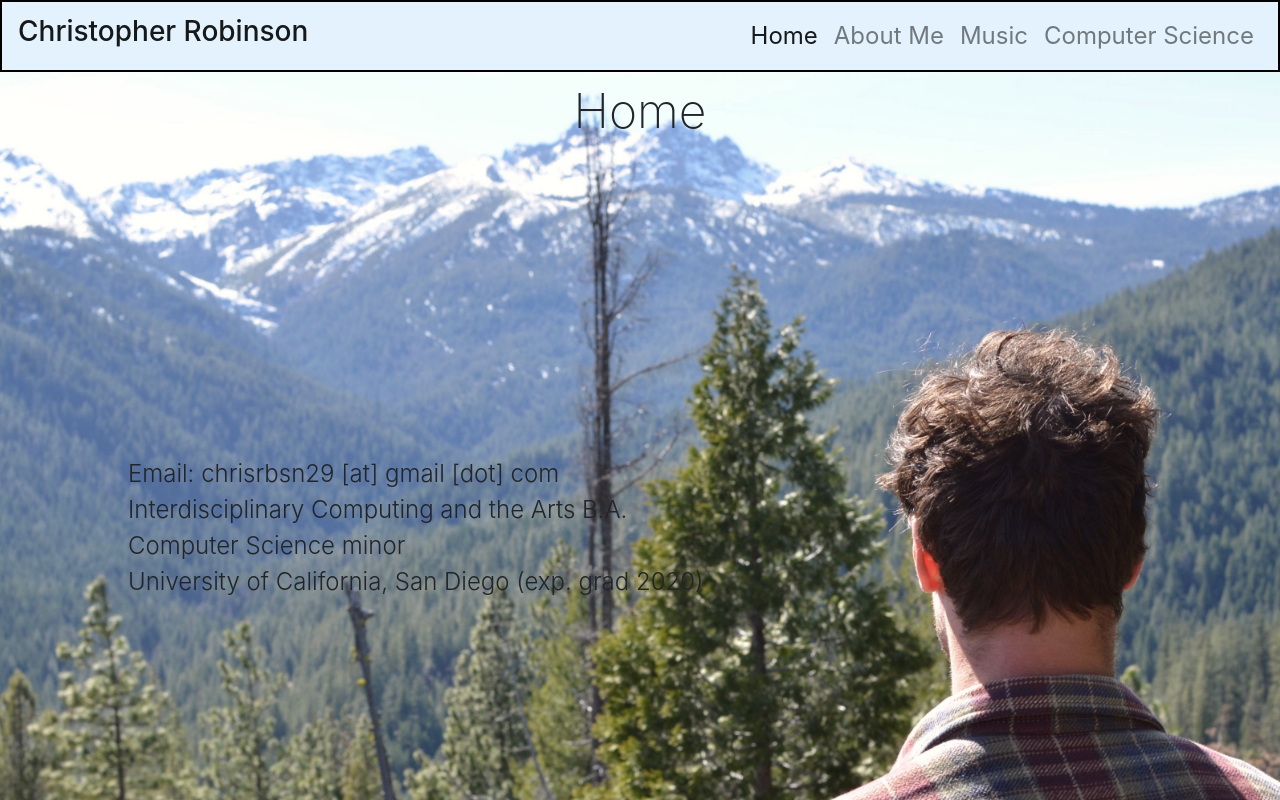
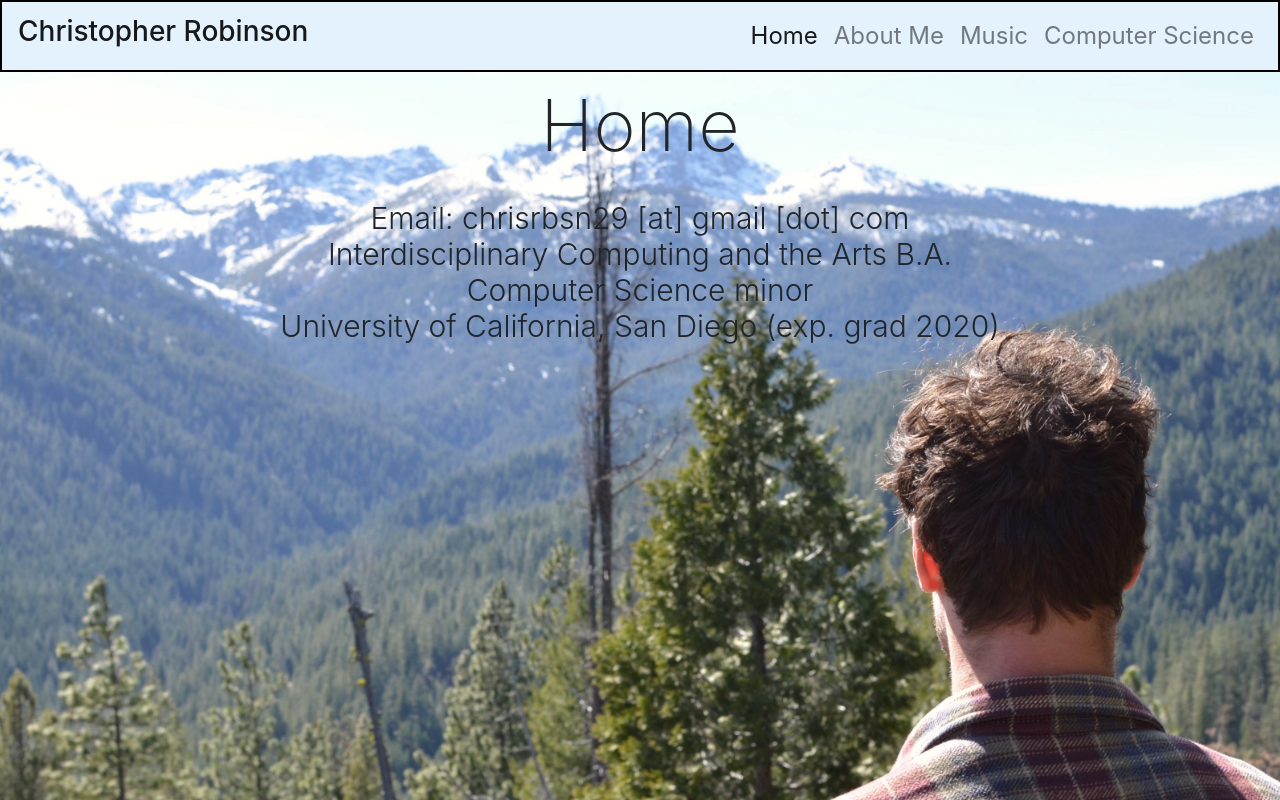
Before and after one commit to chrisrbsn29/chrisrbsn29.github.io, a plain HTML site: page index.html in a window 1280 px wide. Drawn offline with nearby package versions, Linux system fonts and the light colour scheme.

Commit message:
fixed index.html and bg clash in music.html

```diff
--- a/index.html
+++ b/index.html
@@ -49,7 +49,8 @@ help with Bootstrap and overall website design inspiration. -->
   <!--img src="pics/homeEdited2.jpg" class="bg-image" alt="Chris staring majestically into nature"-->
   <div class="wrapper">
     <h1 class="text-center">Home</h1>
-    <div class="info">
+    <br>
+    <h2 class="text-center">
       Email: chrisrbsn29 [at] gmail [dot] com
       <br>
       Interdisciplinary Computing and the Arts B.A.
@@ -57,7 +58,7 @@ help with Bootstrap and overall website design inspiration. -->
       Computer Science minor
       <br>
       University of California, San Diego (exp. grad 2020)
-    </div>
+    </h2>
   </div>
 
   <!--Scripts-->
--- a/style.css
+++ b/style.css
@@ -44,8 +44,13 @@ p{
 
 h1{
   font-weight: 200;
-  //font-size: 72px;
-  font-size: 3em;
+  font-size: 72px;
+  //font-size: 3em;
+}
+
+h2{
+  font-weight: 300;
+  font-size: 30px;
 }
 
 img{
@@ -57,18 +62,6 @@ img{
   z-index: -1;
   overflow: hidden;
   display: inline-block;
-}
-
-.info{
-  position: absolute;
-  font-weight: 300;
-  font-size: 24px;
-  bottom: 25%;
-  left: 10%;
-}
-
-.h2{
-  font-size: 36px;
 }
 
 .row{
```
Also changed, not shown: music.html (+2 -2 lines), neanderthal/script.js (+4 -3 lines), 3 other files.
